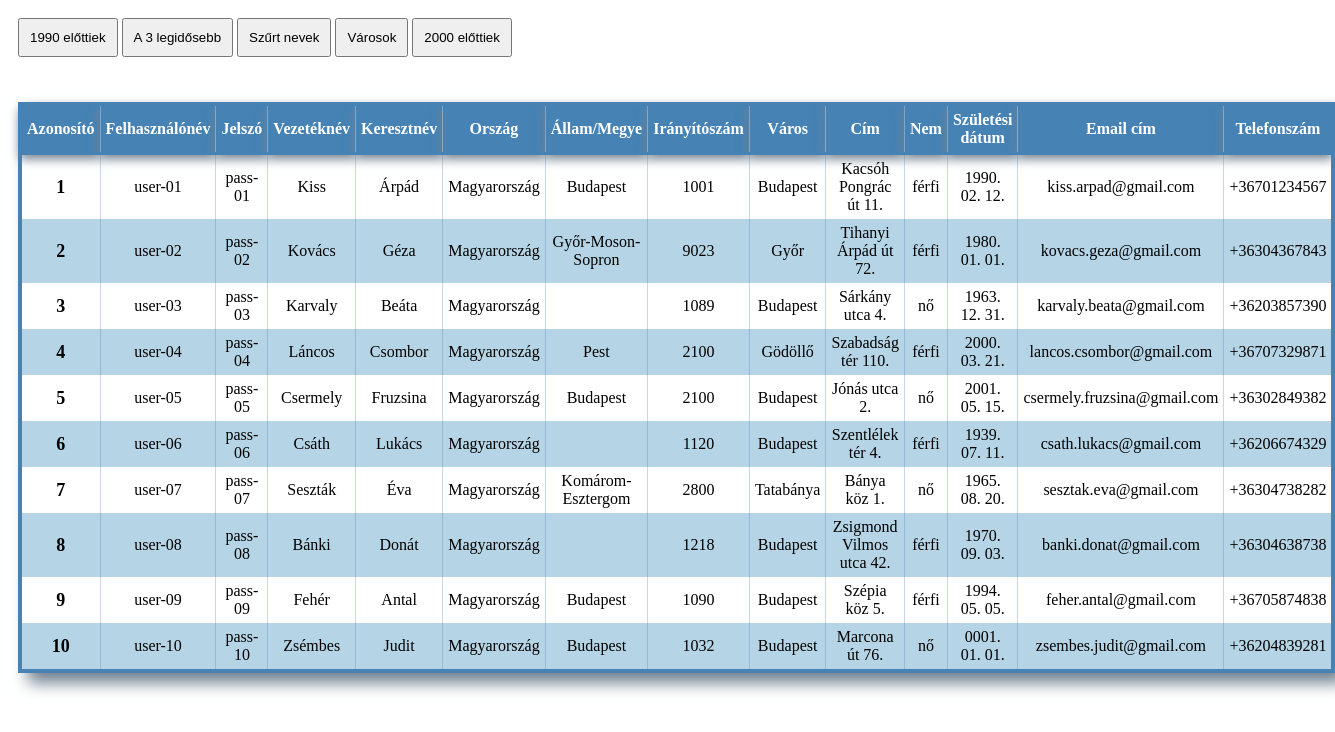
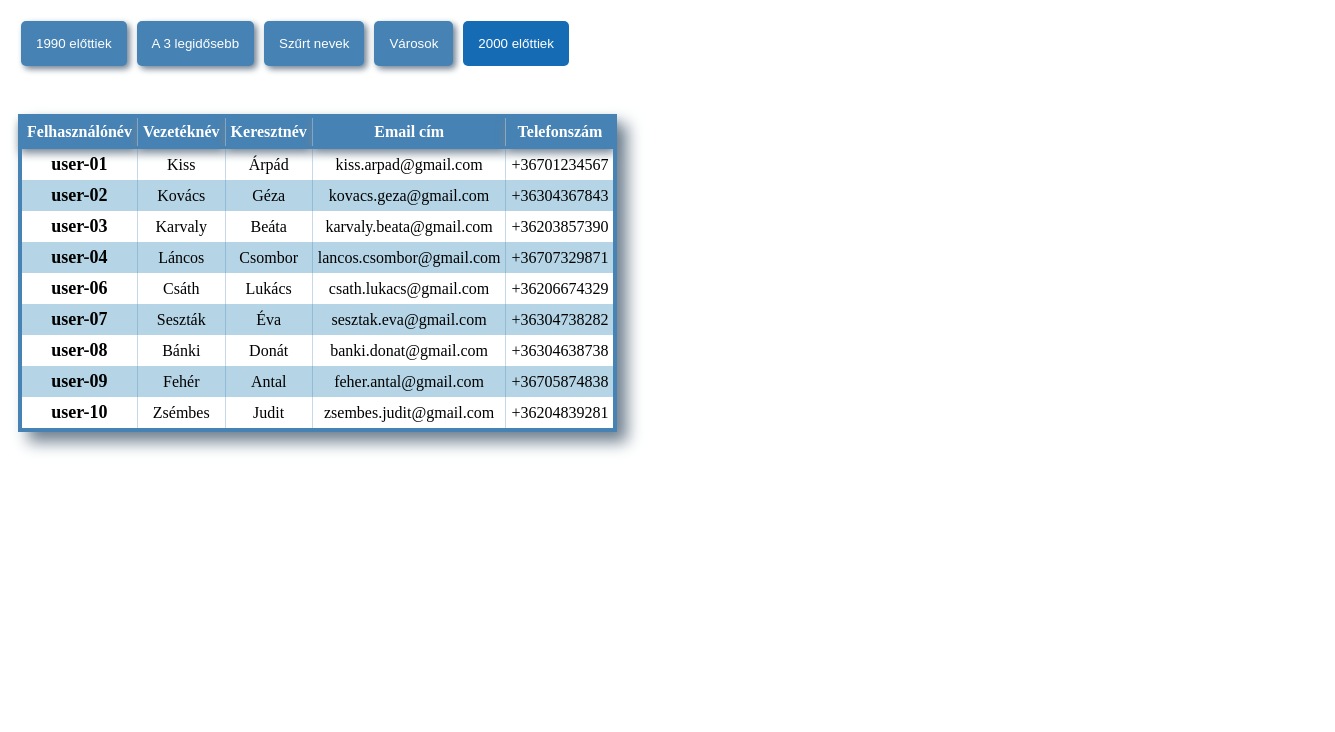
Before and after one commit to donip/felkeszules, a plain HTML site: page index.html in a window 1280 px wide. Both pictures are taken after a click on the button "2000 előttiek". Shown: the whole page, 1335 px wide, since content can reach past the window. Drawn offline with Linux system fonts and the light colour scheme.

Commit message:
added button styling, buttons 1,2,3,5 working

```diff
--- a/css/style.css
+++ b/css/style.css
@@ -1,5 +1,22 @@
 [type='button'] {
-    padding: 10px;
+    background: steelblue;
+    border: none;
+    border-radius: 5px;
+    box-shadow: 3px 3px 6px slategrey;
+    color: white;
+    cursor: pointer;
+    margin: 3px;
+    padding: 15px;
+}
+
+[type='button']:hover {
+    background: rgb(21, 108, 180);
+}
+
+[type='button']:focus {
+    background: rgb(21, 108, 180);
+    box-shadow: none;
+    outline: none;
 }
 
 .button-div {
--- a/index.html
+++ b/index.html
@@ -14,8 +14,8 @@
         <input type="button" value="1990 előttiek" id="button90">
         <input type="button" value="A 3 legidősebb" id="buttonEldest">
         <input type="button" value="Szűrt nevek" id="betweenFilter">
-        <input type="button" value="Városok">
-        <input type="button" value="2000 előttiek">
+        <input type="button" value="Városok" id="cityCounting">
+        <input type="button" value="2000 előttiek" id="button2000">
     </div>
     <div class="table-div">
         <table id="newTable">
--- a/js/users.js
+++ b/js/users.js
@@ -34,6 +34,9 @@ function successAjax(xhttp) {
     });
     document.getElementById("betweenFilter").addEventListener("click", function () {
         bornBetween(newData)
+    });
+    document.getElementById("button2000").addEventListener("click", function () {
+        bornBeforeOrNotBp(newData)
     });
     //bornBefore90(newData);
     /*
@@ -145,7 +148,7 @@ function sortStringsWithDotSort(data, key) {
 
 }
 
-//-----------------------------------------------------------------
+//-------------------1900 es 2000 kozott ----------------------------------------------
 
 function bornBetween(data) {
     var sortedData = sortStringsWithDotSort(data, 'firstname');
@@ -159,6 +162,7 @@ function bornBetween(data) {
             });
         }
     }
+    // kiratas kulon kene szedni
     document.querySelector('#newtbody').innerHTML = fillTableBody(filteredData);
 
     var headArray = ['Vezetéknév', 'Keresztnév'];
@@ -171,3 +175,40 @@ function bornBetween(data) {
 }
 
 //------------------------------------------
+
+/*function cityCount(data) {
+
+    var filteredData = [];
+    for (var i = 0; i < data.length; i++) {
+        if ((< 1990) {
+            filteredData.push(data[i].username);
+        }
+    }
+    document.querySelector('#newthead').innerHTML = `<th>Azonosító</th>`;
+    document.querySelector('#newtbody').innerHTML = insertFilteredData(filteredData);
+}*/
+
+//-------------------------------------
+
+function bornBeforeOrNotBp(data) {
+    var filteredData = [];
+    for (var i = 0; i < data.length; i++) {
+        if (parseInt(data[i].birthdate.substring(0, 4)) < 2000 || data[i].city != 'Budapest') {
+            filteredData.push({
+                0: data[i].username,
+                1: data[i].firstname,
+                2: data[i].lastname,
+                3: data[i].email,
+                4: data[i].phone
+            });
+        }
+    }
+    document.querySelector('#newtbody').innerHTML = fillTableBody(filteredData);
+
+    var headArray = ['Felhasználónév', 'Vezetéknév', 'Keresztnév', 'Email cím', 'Telefonszám'];
+    var tableHeadData = '';
+    for (var k in headArray) {
+        tableHeadData += `<th>${headArray[k]}</th>`; //filling thead from headerData[]
+    }
+    document.querySelector('#newthead').innerHTML = tableHeadData;
+}
```
